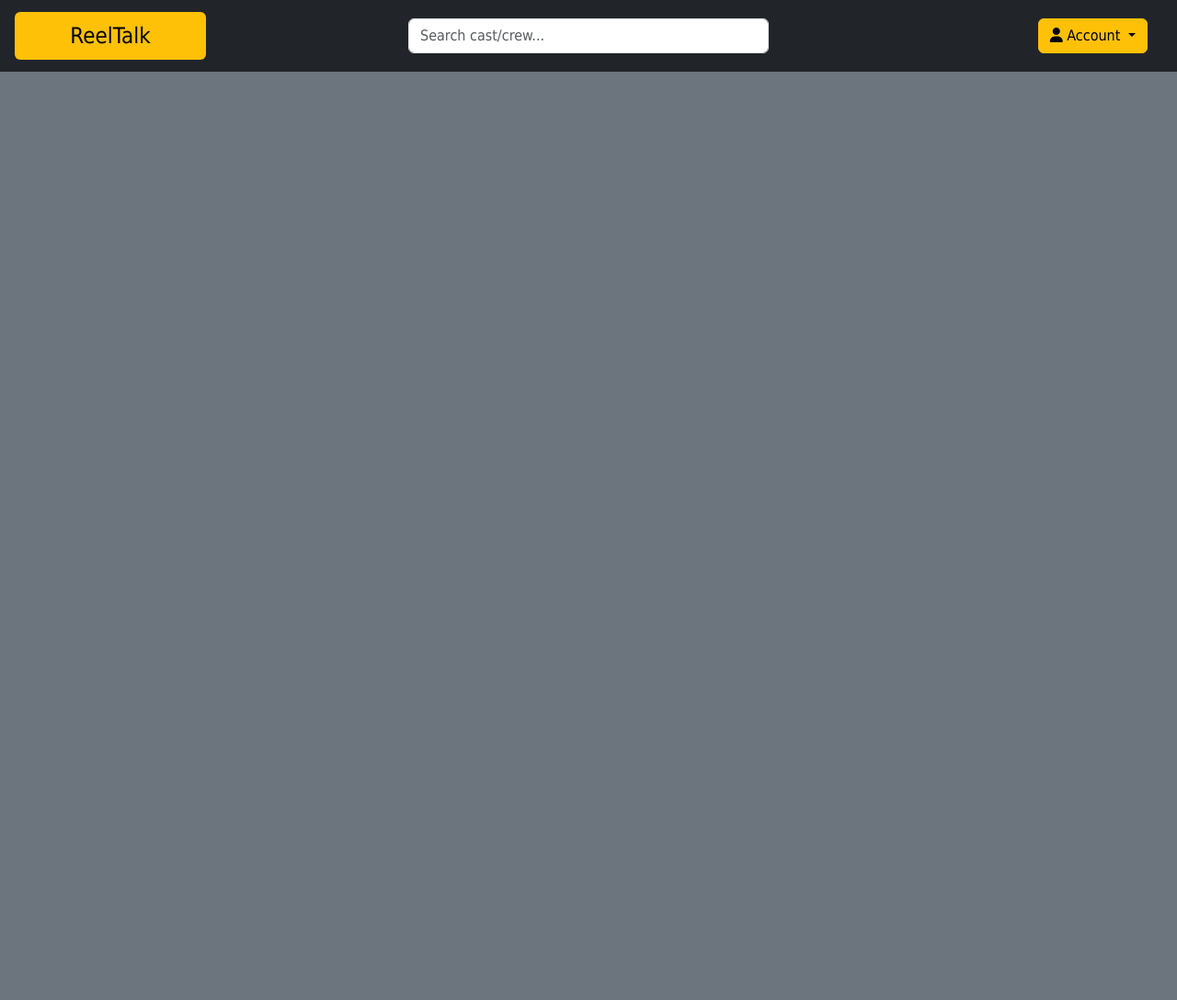
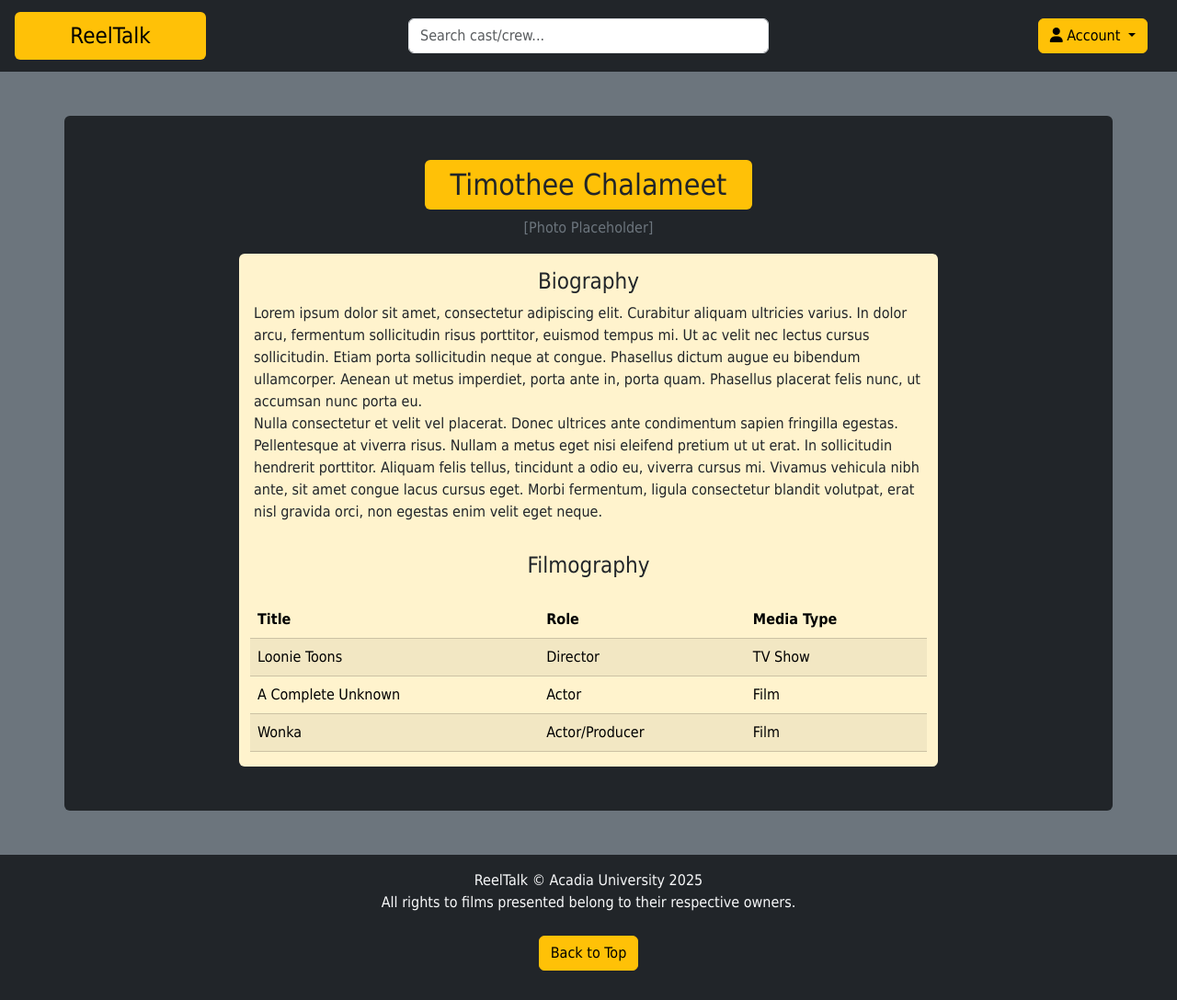
Before and after one commit to LaserSailor196134/ReelTalk_DBMS, a PHP site: page /stars.php in a window 1280 px wide. Shown: the whole page at 92% size. Before the commit the page ends 78 px from the top, so only its background shows below. Run offline with PHP 8.4, Linux system fonts and the light colour scheme; some libraries are stand-ins or nearby versions.

Commit message:
Added Example Frontend for stars.php.
- TODO: Convert into a php function that echoes based on queried information.

```diff
--- a/stars.php
+++ b/stars.php
@@ -10,6 +10,11 @@
         <link rel="stylesheet" href="https://cdn.jsdelivr.net/npm/bootstrap@5.3.2/dist/css/bootstrap.min.css">
         <script src="https://cdn.jsdelivr.net/npm/bootstrap@5.3.2/dist/js/bootstrap.bundle.min.js"></script>
         <script src="https://kit.fontawesome.com/63ff890171.js" crossorigin="anonymous"></script>
+        <style>
+            .body-col {
+                background-color: #FFF3CD;
+            }
+        </style>
     </head>
     <body class="bg-secondary" style="font-family: Tahoma">
     <div id="top" class="container-fluid">
@@ -20,6 +25,64 @@
         ';
         makeHeader($my_bar);
         ?>
+        <!-- actorID name biography -->
+        <!-- List of films/TV -->
+        <div class="container bg-dark rounded mb-5">
+            <div class="row justify-content-center pt-5 mt-5">
+                <div class="col-4 text-center">
+                    <h1 class="fs-2 bg-warning rounded p-2">Timothee Chalameet</h1>
+                    <p class="text-secondary">[Photo Placeholder]</p> <!-- Remove if photos unavailable -->
+                </div>
+            </div>
+            <div class="row justify-content-center">
+                <div class="col-8 rounded-top body-col px-3">
+                    <h2 class="text-center fs-4 pt-3">Biography</h2>
+                    <p>Lorem ipsum dolor sit amet, consectetur adipiscing elit. Curabitur aliquam ultricies varius. In dolor arcu,
+                        fermentum sollicitudin risus porttitor, euismod tempus mi. Ut ac velit nec lectus cursus sollicitudin.
+                        Etiam porta sollicitudin neque at congue. Phasellus dictum augue eu bibendum ullamcorper. Aenean ut metus
+                        imperdiet, porta ante in, porta quam. Phasellus placerat felis nunc, ut accumsan nunc porta eu.<br>
+                        Nulla consectetur et velit vel placerat. Donec ultrices ante condimentum sapien fringilla egestas.
+                        Pellentesque at viverra risus. Nullam a metus eget nisi eleifend pretium ut ut erat. In sollicitudin
+                        hendrerit porttitor. Aliquam felis tellus, tincidunt a odio eu, viverra cursus mi. Vivamus vehicula nibh
+                        ante, sit amet congue lacus cursus eget. Morbi fermentum, ligula consectetur blandit volutpat, erat nisl
+                        gravida orci, non egestas enim velit eget neque.
+                    </p>
+                </div>
+            </div>
+            <div class="row justify-content-center pb-5">
+                <div class="col-8 body-col rounded-bottom">
+                    <h2 class="fs-4 py-3 text-center">Filmography</h2>
+                    <table class="table table-striped table-warning">
+                        <thead>
+                            <tr>
+                                <th>Title</th>
+                                <th>Role</th>
+                                <th>Media Type</th>
+                            </tr>
+                        </thead>
+                        <tbody>
+                            <tr>
+                                <!-- These could be links to Star pages in the actual implementation(?) -->
+                                <td>Loonie Toons</td>
+                                <td>Director</td>
+                                <td>TV Show</td>
+                            </tr>
+                            <tr>
+                                <td>A Complete Unknown</td>
+                                <td>Actor</td>
+                                <td>Film</td>
+                            </tr>
+                            <tr>
+                                <td>Wonka</td>
+                                <td>Actor/Producer</td>
+                                <td>Film</td>
+                            </tr>
+                        </tbody>
+                    </table>
+                </div>
+            </div>
+        </div>
+        <?php makeFooter(); ?>
     </div>
     </body>
 </html>
```
Also changed, not shown: movies.php (+10 -9 lines).
